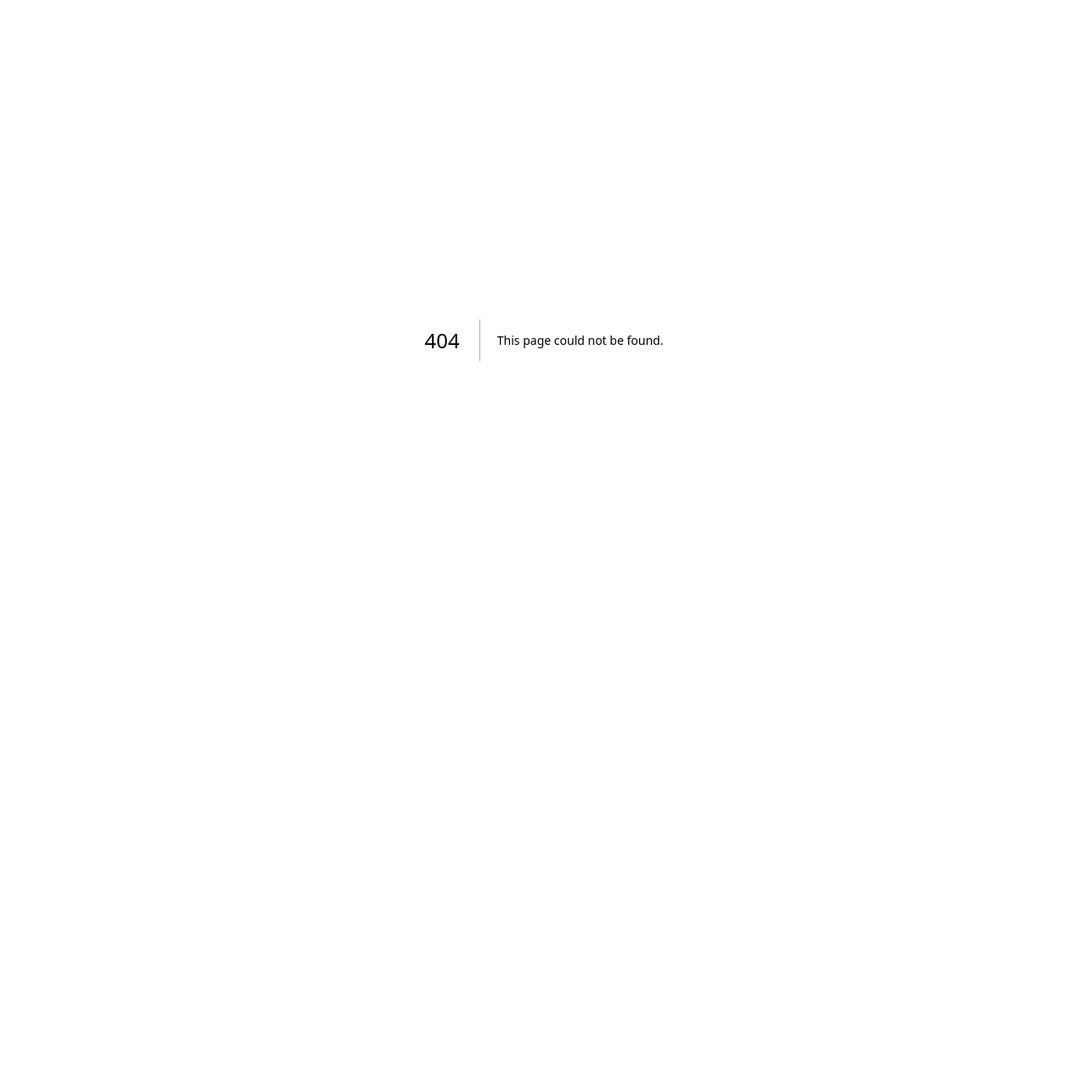
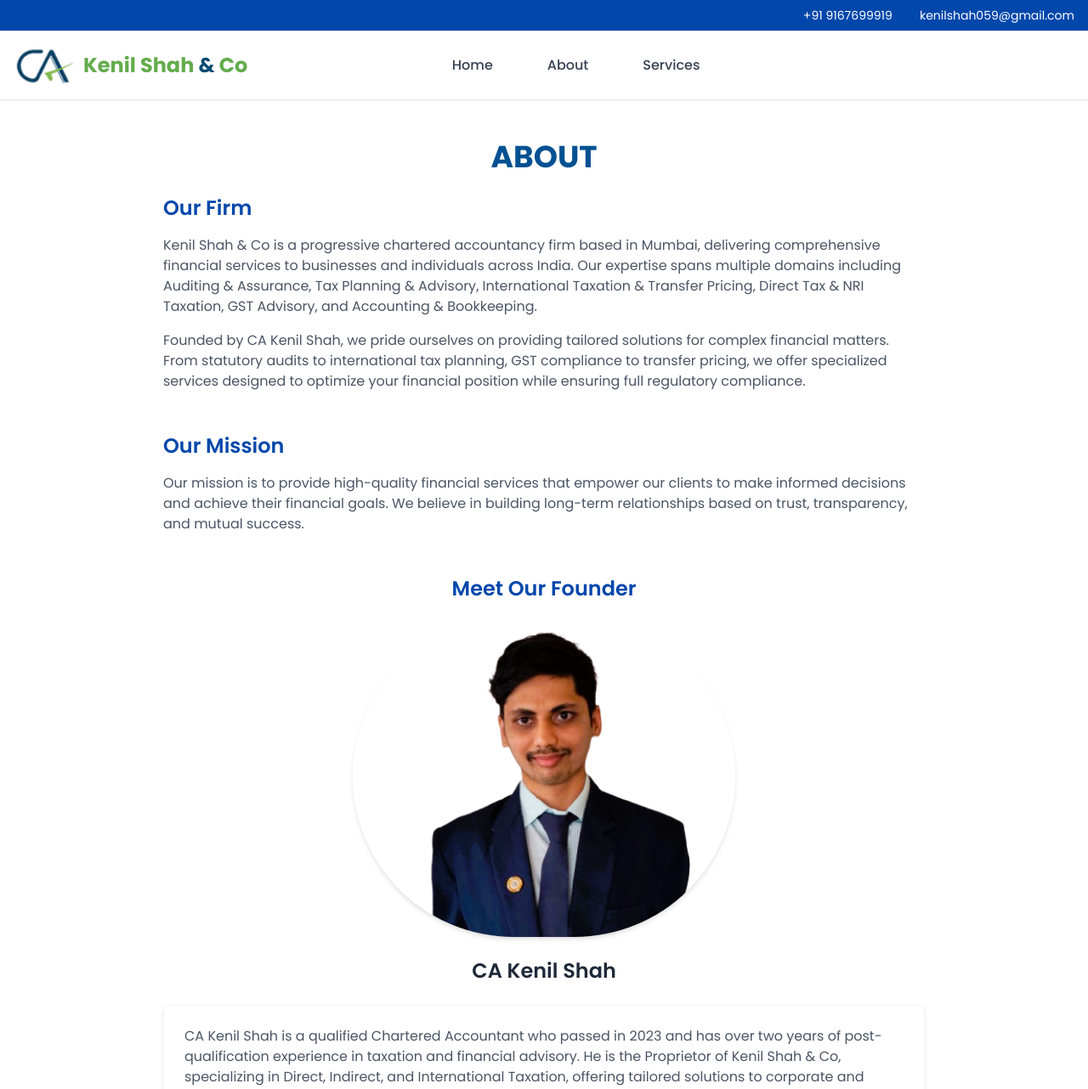
Before and after one commit to mokshit108/CA-website, a Next.js app: page /about in a window 1280 px wide. Before the commit this address had no page. Shown: the top 1282 px of the page at 85% size. Before the commit the page ends 800 px from the top, so only its background shows below. Built offline with nearby package versions, Linux system fonts and the light colour scheme.

Commit message:
Added About Page

```diff
--- /dev/null
+++ b/src/app/about/page.js
@@ -0,0 +1,93 @@
+// src/app/about/page.js
+import Image from 'next/image';
+import Navbar from '@/components/Navbar';
+
+export const metadata = {
+  title: 'About Us | Kenil Shah & Co',
+  description: 'Learn about Kenil Shah & Co Chartered Accountants and our services',
+};
+
+export default function About() {
+  return (
+    <main>
+      <Navbar />
+
+      <div className="container mx-auto px-4 py-12 font-['Poppins']">
+        <div className="max-w-4xl mx-auto">
+          <h1 className="text-3xl text-center md:text-4xl font-bold text-blue mb-6 uppercase">About</h1>
+
+          <div className="flex flex-col md:flex-row gap-8 mb-12">
+
+            <div>
+              <h2 className="text-2xl font-semibold text-primary mb-4">Our Firm</h2>
+              <p className="text-gray-600 mb-4">
+                Kenil Shah & Co is a progressive chartered accountancy firm based in Mumbai, delivering comprehensive financial services to businesses and individuals across India. Our expertise spans multiple domains including Auditing & Assurance, Tax Planning & Advisory, International Taxation & Transfer Pricing, Direct Tax & NRI Taxation, GST Advisory, and Accounting & Bookkeeping.
+              </p>
+              <p className="text-gray-600">
+                Founded by CA Kenil Shah, we pride ourselves on providing tailored solutions for complex financial matters. From statutory audits to international tax planning, GST compliance to transfer pricing, we offer specialized services designed to optimize your financial position while ensuring full regulatory compliance.
+              </p>
+            </div>
+          </div>
+
+          <div className="mb-12">
+            <h2 className="text-2xl font-semibold text-primary mb-4">Our Mission</h2>
+            <p className="text-gray-600 mb-4">
+              Our mission is to provide high-quality financial services that empower our clients to make informed decisions and achieve their financial goals. We believe in building long-term relationships based on trust, transparency, and mutual success.
+            </p>
+          </div>
+
+          <div className="mb-12">
+            <h2 className="text-2xl font-semibold text-primary mb-4 text-center">Meet Our Founder</h2>
+            <div className="flex flex-col items-center mb-6">
+              <Image
+                src="/images/about-image.png"
+                alt="CA Kenil Shah"
+                width={450}
+                height={450}
+                className="rounded-full shadow-md mb-6"
+              />
+              <h3 className="text-2xl font-semibold text-gray-800">CA Kenil Shah</h3>
+            </div>
+
+            <div className="bg-white rounded-lg shadow-md p-6 border border-gray-100">
+              <p className="text-gray-600 mb-4">
+                CA Kenil Shah is a qualified Chartered Accountant who passed in 2023 and has over two years of post-qualification experience in taxation and financial advisory. He is the Proprietor of Kenil Shah & Co, specializing in Direct, Indirect, and International Taxation, offering tailored solutions to corporate and individual clients. Prior to establishing his own practice, he gained valuable experience as a Tax Consultant at Devesh K. Shah & Associates LLP, where he worked extensively on complex tax matters and regulatory compliance.
+              </p>
+              <p className="text-gray-600">
+                His professional expertise includes Income Tax and GST compliance, Tax Assessments and Appeals, Tax Audits, Computation of Income, Tax Planning, and Income Tax Certifications. He has also handled Statutory and Internal Audits, GST Audits, and the preparation and finalization of accounts. With a strong technical foundation and a client-centric approach, he is committed to delivering effective tax strategies and ensuring seamless financial compliance.
+              </p>
+            </div>
+          </div>
+
+          <div>
+            <h2 className="text-2xl font-semibold text-primary mb-4">Why Choose Us</h2>
+            <div className="grid grid-cols-1 md:grid-cols-3 gap-6">
+              <div className="bg-white rounded-lg shadow-sm p-6 border border-gray-100">
+                <h3 className="text-lg font-semibold text-gray-700 mb-4">Specialized Expertise</h3>
+                <p className="text-gray-600">
+                  We offer deep domain knowledge across multiple taxation areas, including international taxation, transfer pricing, and GST advisory.
+                </p>
+              </div>
+
+              <div className="bg-white rounded-lg shadow-sm p-6 border border-gray-100">
+                <h3 className="text-lg font-semibold text-gray-700 mb-4">Comprehensive Solutions</h3>
+                <p className="text-gray-600">
+                  From audit and compliance to strategic tax planning and complex advisory, we provide end-to-end financial services under one roof.
+                </p>
+              </div>
+
+              <div className="bg-white rounded-lg shadow-sm p-6 border border-gray-100">
+                <h3 className="text-lg font-semibold text-gray-700 mb-4">Client-Centric Approach</h3>
+                <p className="text-gray-600">
+                  We understand that each client has unique needs and challenges, which is why we develop customized solutions rather than generic advice.
+                </p>
+              </div>
+            </div>
+          </div>
+        </div>
+      </div>
+
+      {/* Footer would go here */}
+    </main>
+  );
+}
--- a/src/app/globals.css
+++ b/src/app/globals.css
@@ -37,5 +37,9 @@
 }
 
 .text-primary {
+  color: var(--primary-blue);
+}
+
+.text-blue{
   color: var(--text-blue);
 }
--- a/src/components/CoreValuesSection.js
+++ b/src/components/CoreValuesSection.js
@@ -44,7 +44,7 @@
           <p className="text-[12px] md:text-[16px] text-center font-semibold tracking-wider text-primary-green uppercase">
             Beliefs that Shape Our Culture
           </p>
-          <h2 className="text-[32px] md:text-[38px] lg:text-[43px] text-center font-bold text-primary mb-2  md:mb-4">
+          <h2 className="text-[32px] md:text-[38px] lg:text-[43px] text-center font-bold text-blue mb-2  md:mb-4">
             Our Core Values
           </h2>
           <p className="text-sm md:text-lg text-center text-gray-600 mx-2 md:mx-10">
--- a/src/components/HomeHero.js
+++ b/src/components/HomeHero.js
@@ -40,7 +40,7 @@
   }, [displayText, currentWordIndex, isDeleting, words]);
 
   return (
-    <div className="relative w-full h-[60vh] md:h-[70vh] overflow-hidden font-['Roboto']">
+    <div className="relative w-full h-[50vh] md:h-[70vh] overflow-hidden font-['Roboto']">
       {/* Background Image with Opacity */}
       <div className="absolute inset-0">
         <img
@@ -54,9 +54,9 @@
       <div className="relative z-10 container mx-auto -mt-12 px-4 h-full flex items-center">
         <div className="w-full md:w-1/2 lg:w-2/5 md:ml-[10px] text-white">
           <div className="bg-gradient-to-r from-green-500/20 to-transparent p-6 rounded-lg">
-            <h1 className="text-2xl md:text-3xl lg:text-4xl font-bold mb-2 sm:mb-4">
+            <h1 className="text-[28px] md:text-3xl lg:text-4xl font-bold mb-2 sm:mb-4">
               <span className="text-white drop-shadow-md">Manage Your</span>{' '}
-              <span className="text-primary inline-block min-h-[1.2em] sm:min-h-[1.5em] min-w-[2em] font-bold drop-shadow-md ">
+              <span className="text-blue inline-block min-h-[1.2em] sm:min-h-[1.5em] min-w-[2em] font-bold drop-shadow-md ">
                 {displayText}
                 <span className="animate-pulse">|</span>
               </span>
--- a/src/components/Navbar.js
+++ b/src/components/Navbar.js
@@ -43,7 +43,7 @@
                     height={70}
                     className="mr-3"
                   />
-                  <span className="text-2xl font-bold text-gray-800 font-['Poppins']">Kenil Shah <span className="text-sky-900">&</span> Co</span>
+                  <span className="text-2xl font-bold text-primary-green font-['Poppins']">Kenil Shah <span className="text-sky-900">&</span> Co</span>
                 </div>
               </Link>
             </div>
```
Also changed, not shown: public/images/about-image.png (added).
